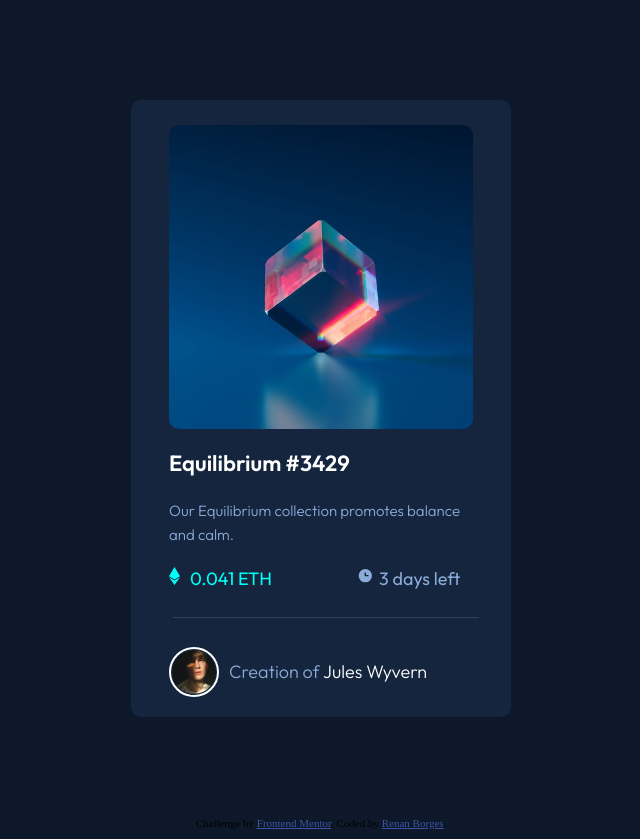
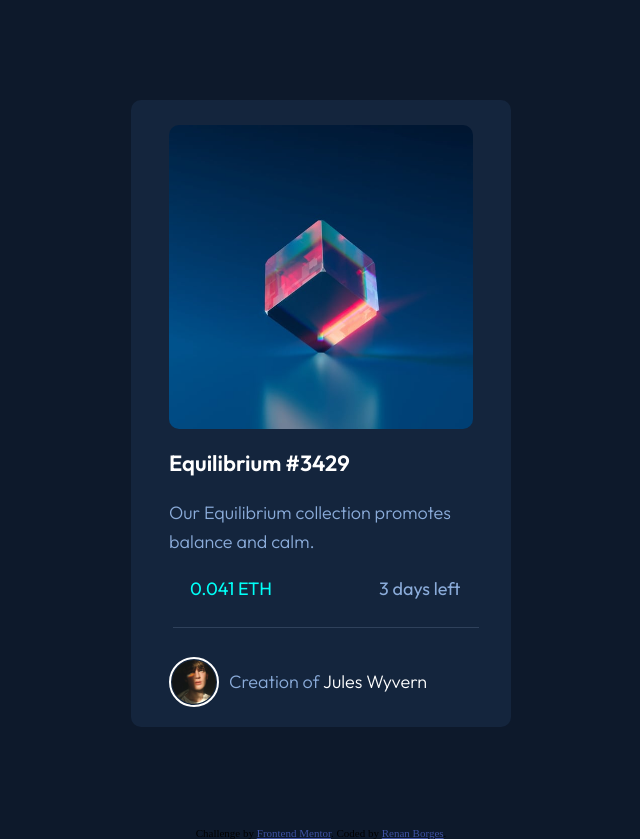
Before and after one commit to Renan3232/mentor-challeng, a plain HTML site: page index.html in a window 1280 px wide. Shown: the whole page, without its empty margins (319-959 px from the left). Drawn offline with Linux system fonts and the light colour scheme.

Commit message:
improving my code

```diff
--- a/index.html
+++ b/index.html
@@ -32,9 +32,9 @@
       <p>Our Equilibrium collection promotes balance and calm.</p>
     </div>
     <div class="tags">
-      <svg clas="th" width="11" height="18" xmlns="http://www.w3.org/2000/svg"><path d="M11 10.216 5.5 18 0 10.216l5.5 3.263 5.5-3.262ZM5.5 0l5.496 9.169L5.5 12.43 0 9.17 5.5 0Z" fill="#00FFF8"/></svg>
+      <svg clas="th" width="11" height="18" d="M11 10.216 5.5 18 0 10.216l5.5 3.263 5.5-3.262ZM5.5 0l5.496 9.169L5.5 12.43 0 9.17 5.5 0Z" fill="#00FFF8"/></svg>
         <p><span class="eth">0.041 ETH </span></p>
-        <svg class="clock" width="17" height="17" xmlns="http://www.w3.org/2000/svg"><path d="M8.305 2.007a6.667 6.667 0 1 0 0 13.334 6.667 6.667 0 0 0 0-13.334Zm2.667 7.334H8.305a.667.667 0 0 1-.667-.667V6.007a.667.667 0 0 1 1.334 0v2h2a.667.667 0 0 1 0 1.334Z" fill="#8BACD9"/></svg>
+        <svg class="clock" width="17" height="17"  d="M8.305 2.007a6.667 6.667 0 1 0 0 13.334 6.667 6.667 0 0 0 0-13.334Zm2.667 7.334H8.305a.667.667 0 0 1-.667-.667V6.007a.667.667 0 0 1 1.334 0v2h2a.667.667 0 0 1 0 1.334Z" fill="#8BACD9"/></svg>
       <p><span class="days">3 days left</span></p>
     </div>
     <svg class="line" height="10px" width="83%">
--- a/style.css
+++ b/style.css
@@ -92,7 +92,7 @@ h1 {
 
 }
 .text p {
-    font-size: 15px;
+    font-size: 18px;
     font-weight: 300;
     font-family: "outfit",sans-serif;
     line-height:1.6;
@@ -162,7 +162,7 @@ h1 {
     float: left;
 }
 
-@media only screen and (min-width: 600px)  {
+@media only screen and (min-width: 700px)  {
 
 .flex-container {
     display: flex;
```
